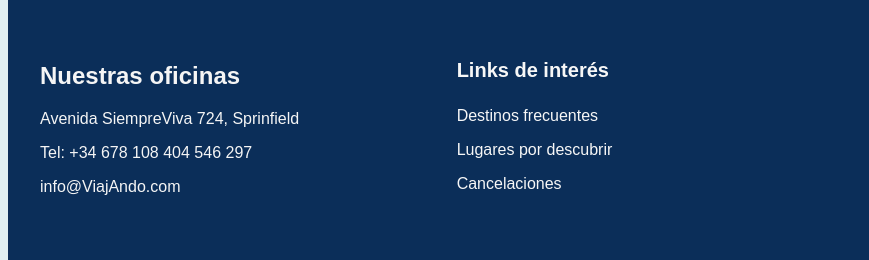
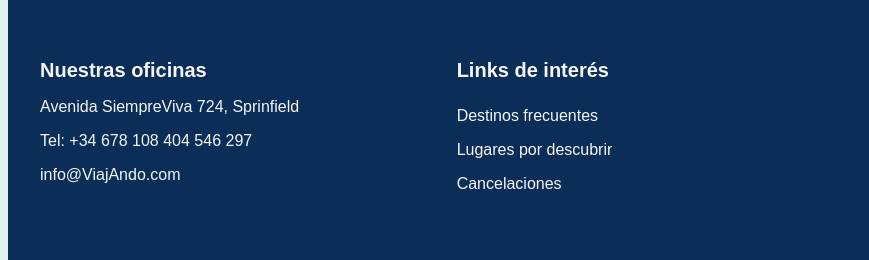
Before and after one commit to TamaraGit/TP-FINAL, a plain HTML site: page index.html in a window 1280 px wide. Shown: the part 1332-1592 px from the top of the page, 0-869 px from the left. Drawn offline with nearby package versions, Linux system fonts and the light colour scheme.

Commit message:
Seguimos fracasando

```diff
--- a/css/style.css
+++ b/css/style.css
@@ -449,11 +449,11 @@ main form .inputContainer{
     grid-gap: 50px;
     padding: 45px 0px;
 }
-.pie-pagina .form3 h2, {
+.pie-pagina .form3 h2{
     color:whitesmoke;
     font-size: 20px;
 }
-.pie-pagina .form3 ,p {
+.pie-pagina .form3 p {
     color:whitesmoke;
     font-size: 16px;
 }
```
